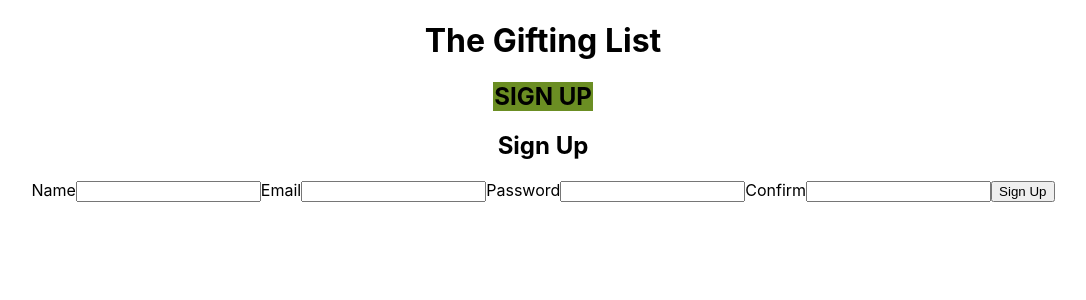
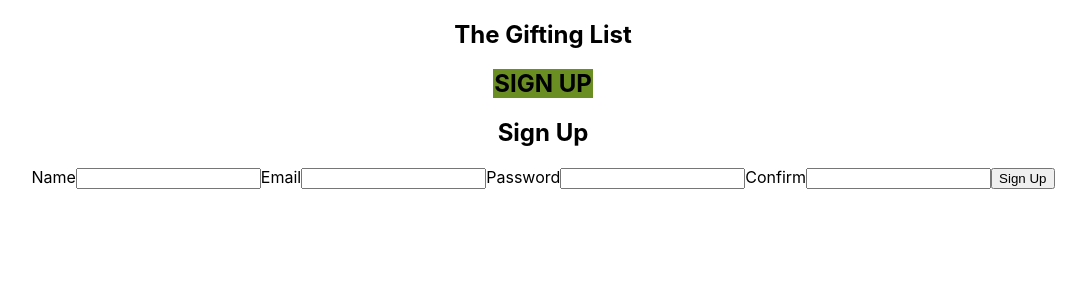
Before and after one commit to marramags/gift-list-project-4, a React (Create React App) app: page /recipients in a window 1280 px wide. Both pictures are taken after a click on the element "LOG IN". Shown: the top 300 px of the page, without its empty margins (97-1183 px from the left). Built offline with nearby package versions, Linux system fonts and the light colour scheme.

Commit message:
tried adding grids to auth/signup/login

```diff
--- a/src/components/SignupForm/SignupForm.css
+++ b/src/components/SignupForm/SignupForm.css
@@ -0,0 +1,5 @@
+signup-grid{
+    display: grid;
+    grid-template-rows: repeat(10, 1fr);
+    grid-template-columns: repeat(10, 1fr);
+}
--- a/src/components/SignupForm/SignupForm.jsx
+++ b/src/components/SignupForm/SignupForm.jsx
@@ -39,8 +39,9 @@ export default class SignupForm extends Component{
 
         return (
             <div>
-                <section>
+
             <h1>Sign Up</h1>
+            <section className="signup-grid">
             <div>
                 <form autoComplete="off" onSubmit={this.handleSubmit}>
                     <label>Name</label>
--- a/src/pages/AuthPage/AuthPage.css
+++ b/src/pages/AuthPage/AuthPage.css
@@ -4,3 +4,9 @@
     width: 100px;
     margin: 0 auto;
 }
+
+signup-grid{
+    display: grid;
+    grid-template-rows: repeat(10, 1fr);
+    grid-template-columns: repeat(10, 1fr);
+}
--- a/src/pages/AuthPage/AuthPage.jsx
+++ b/src/pages/AuthPage/AuthPage.jsx
@@ -2,6 +2,7 @@ import './AuthPage.css';
 import {useState} from 'react';
 import LoginForm from "../../components/LoginForm/LoginForm";
 import SignupForm from "../../components/SignupForm/SignupForm";
+// import NavBar from '../../components/NavBar/NavBar';
 
 
 export default function AuthPage({setUser}) {
@@ -10,11 +11,14 @@ export default function AuthPage({setUser}) {
 
     return (
         <>
+        {/* <NavBar/> */}
+        <section className="signup-grid">
         <h1>The Gifting List</h1>
         <div className='auth-page'>
         <h2 onClick={() => setShowLogin(!showLogin)}> {showLogin ?  'LOG IN' : 'SIGN UP'} </h2>
         </div>
         {showLogin ? <LoginForm setUser={setUser}/> : <SignupForm setUser={setUser}/>}
+        </section>
         </>
     )
 }
```
